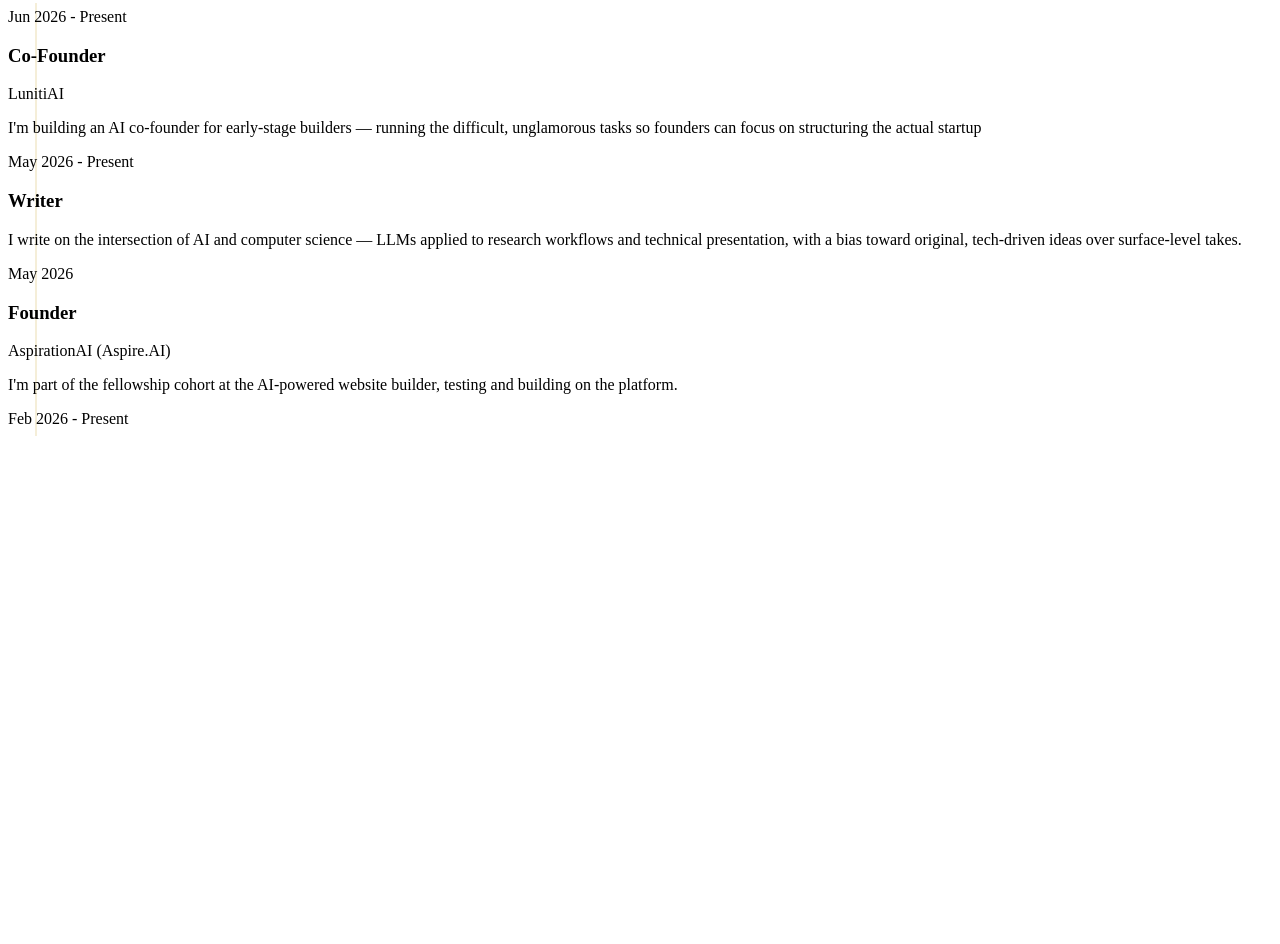
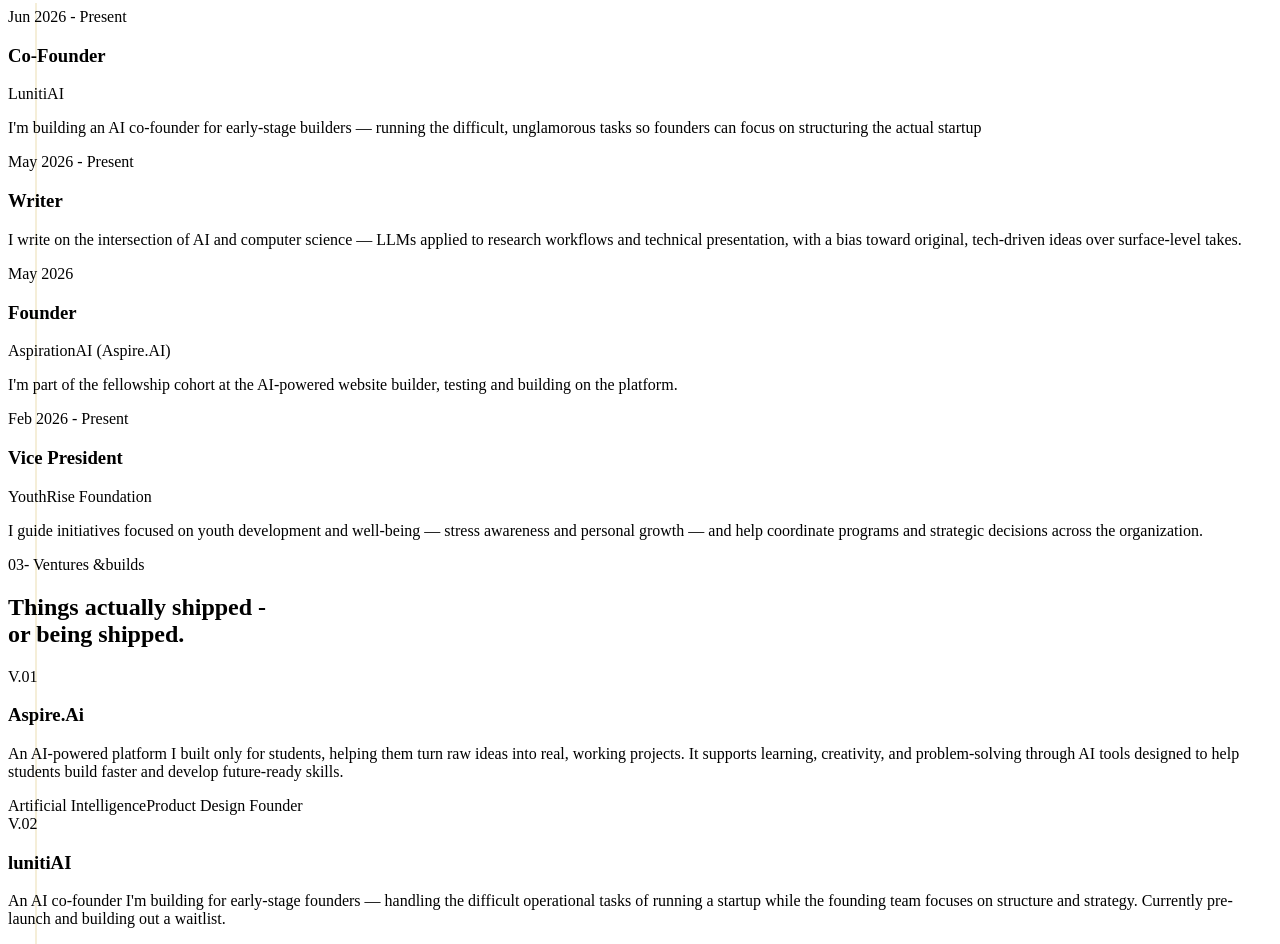
Before and after one commit to nirbav30-sudo/Personal-Portfolio, a plain HTML site: page index.html in a window 1280 px wide. Shown: the part 1130-2074 px from the top of the page. Before the commit the page ends 1566 px from the top, so only its background shows below. Drawn offline with Linux system fonts and the light colour scheme; a web font is replaced by a local one.

Commit message:
Jul 8, 2026, 7:13 PM

```diff
--- a/index.html
+++ b/index.html
@@ -134,10 +134,37 @@
                     <div class="traj-item">
                         <div class="traj-item"></div>
                         <div class="traj-date">Feb 2026 - Present</div>
+                        <h3>Vice President</h3>
+                        <div class="org">YouthRise Foundation</div>
+                        <p class="desc">I guide initiatives focused on youth development and well-being — stress awareness and personal growth — and help coordinate programs and strategic decisions across the organization.</p>
                     </div>
                 </div>
             </div>
             </div>
+        </section>
+
+        <section id="ventures" class="on-paper">
+            <div class="section-inner reveal">
+                <div class="section-head">
+                    <div class="eyebrow">03- Ventures &amp;builds</div>
+                    <h2>Things actually shipped - <br> or being shipped.</h2>
+                </div>
+                <div class="venture-list">
+                    <div class="venture-code">V.01</div>
+                </div>
+                <h3>Aspire.Ai</h3>
+                <p>An AI-powered platform I built only for students, helping them turn raw ideas into real, working projects. It supports learning, creativity, and problem-solving through AI tools designed to help students build faster and develop future-ready skills.</p>
+                <div class="venture-tags"><span>Artificial Intelligence</span><span>Product Design </span><span>Founder</span></div>
+            </div>
+            <div>
+                <div class="venture">
+                    <div class="venture-code">V.02</div>
+                </div>
+                <h3>lunitiAI</h3>
+                <p>An AI co-founder I'm building for early-stage founders — handling the difficult operational tasks of running a startup while the founding team focuses on structure and strategy. Currently pre-launch and building out a waitlist.</p>
+
+            </div>
+
         </section>
 
 
```
